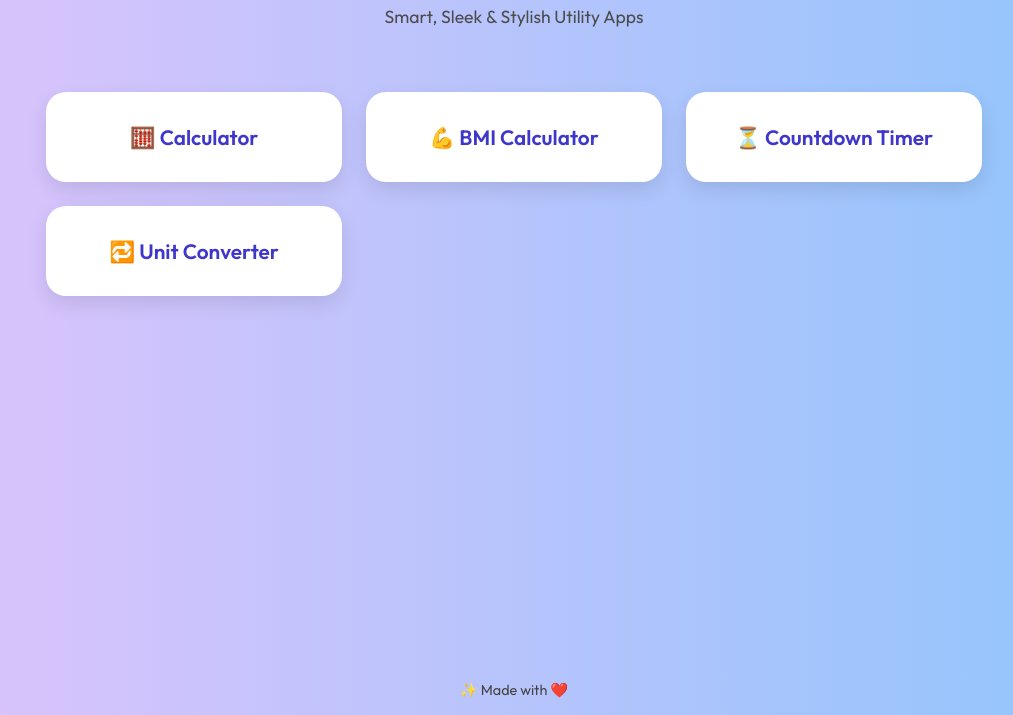
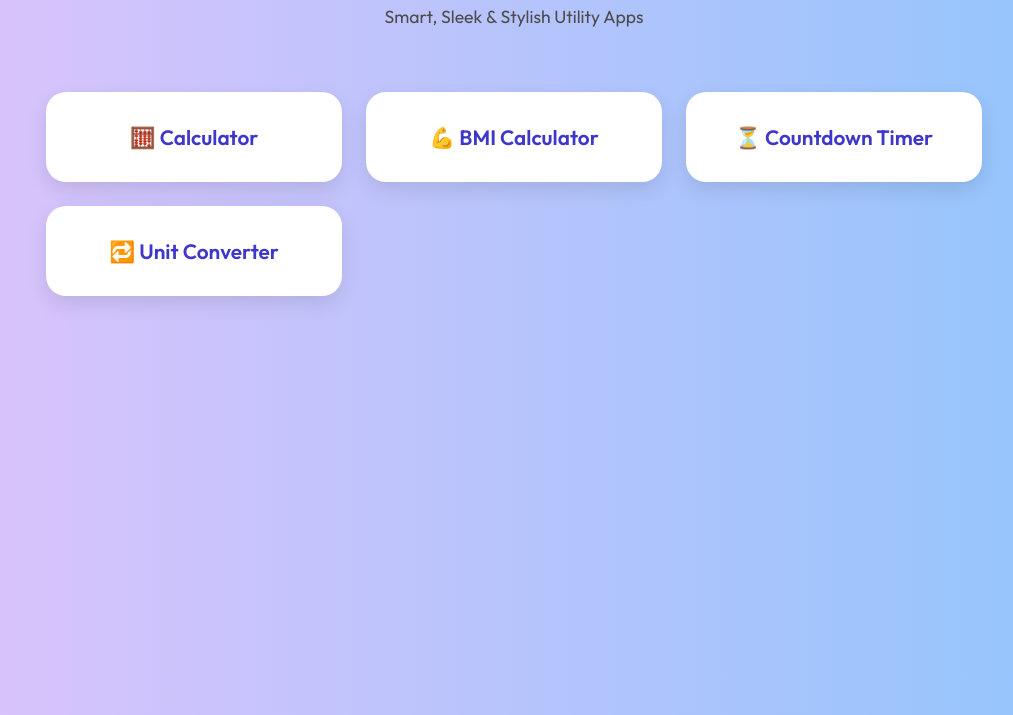
Before and after one commit to Mohd-riyaz/Tools, a plain HTML site: page index.html in a window 1280 px wide. Shown: the part 85-800 px from the top of the page, without its empty margins (126-1139 px from the left). Drawn offline with Linux system fonts and the light colour scheme.

Commit message:
Update index.html

```diff
--- a/index.html
+++ b/index.html
@@ -21,9 +21,7 @@
     <a href="converter.html" class="tool-card">🔁 Unit Converter</a>
   </div>
 
-  <footer>
-    <p>✨ Made with ❤️</p>
-  </footer>
+
 
 </body>
 </html>
```
